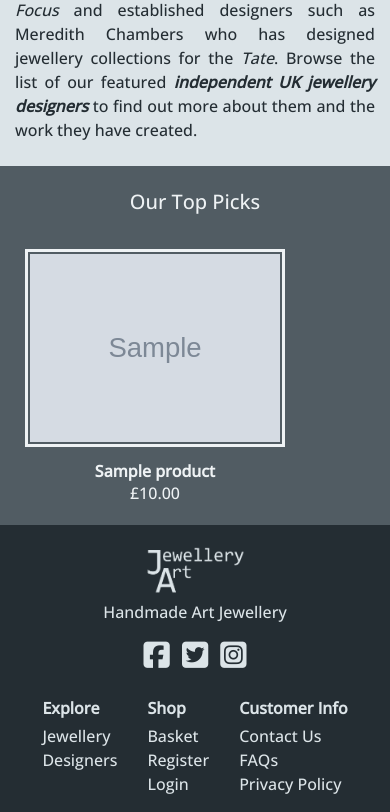
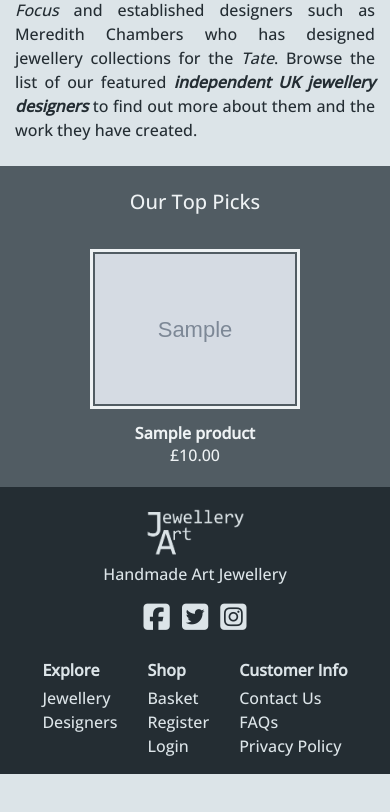
Before and after one commit to Stephanie-Ash/jewellery-art, a Django app: page / in a window 390 px wide. Shown: the part 1260-2072 px from the top of the page. After the commit the page ends 2034 px from the top, so only its background shows below. Run offline with Django 3.2, Linux system fonts and the light colour scheme; tables that the repository leaves empty hold one stand-in row (values such as "Sample post"); grey boxes marked "Sample" are stand-in pictures; some libraries are stand-ins or nearby versions.

Commit message:
Set scrollable home page featured products to display on sm and xs screens

```diff
--- a/home/templates/home/index.html
+++ b/home/templates/home/index.html
@@ -81,9 +81,9 @@
             <h3 class="text-center">Our Top Picks</h3>
         </div>
     </div>
-    <div class="row">
+    <div class="row justify-content-center">
         {% for product in featured_products %}
-        <div class="d-none d-sm-flex col-sm-6 col-md-3">
+        <div class="d-none d-md-flex col-md-3 col-xl-auto">
             <div class="card home-card h-100 pb-4 mx-auto txt-lgt">
                 <a class="content-link" href="">
                     {% if product.image %}
@@ -106,7 +106,7 @@
         </div>
         {% endfor %}
 
-        <div class="d-sm-none scrolling-wrapper">
+        <div class="d-md-none scrolling-wrapper">
             {% for product in featured_products %}
             <div class="scroll-card {% if forloop.first %}scroll-card-1st{% endif %} {% if forloop.last %}scroll-card-lst{% endif %} mt-2">
                 <a class="content-link" href="">
--- a/static/css/base.css
+++ b/static/css/base.css
@@ -234,7 +234,7 @@ footer {
 
 .scroll-card {
     flex: 0 0 auto;
-    width: 250px;
+    width: 200px;
     margin-left: 25px;
 }
 
```
